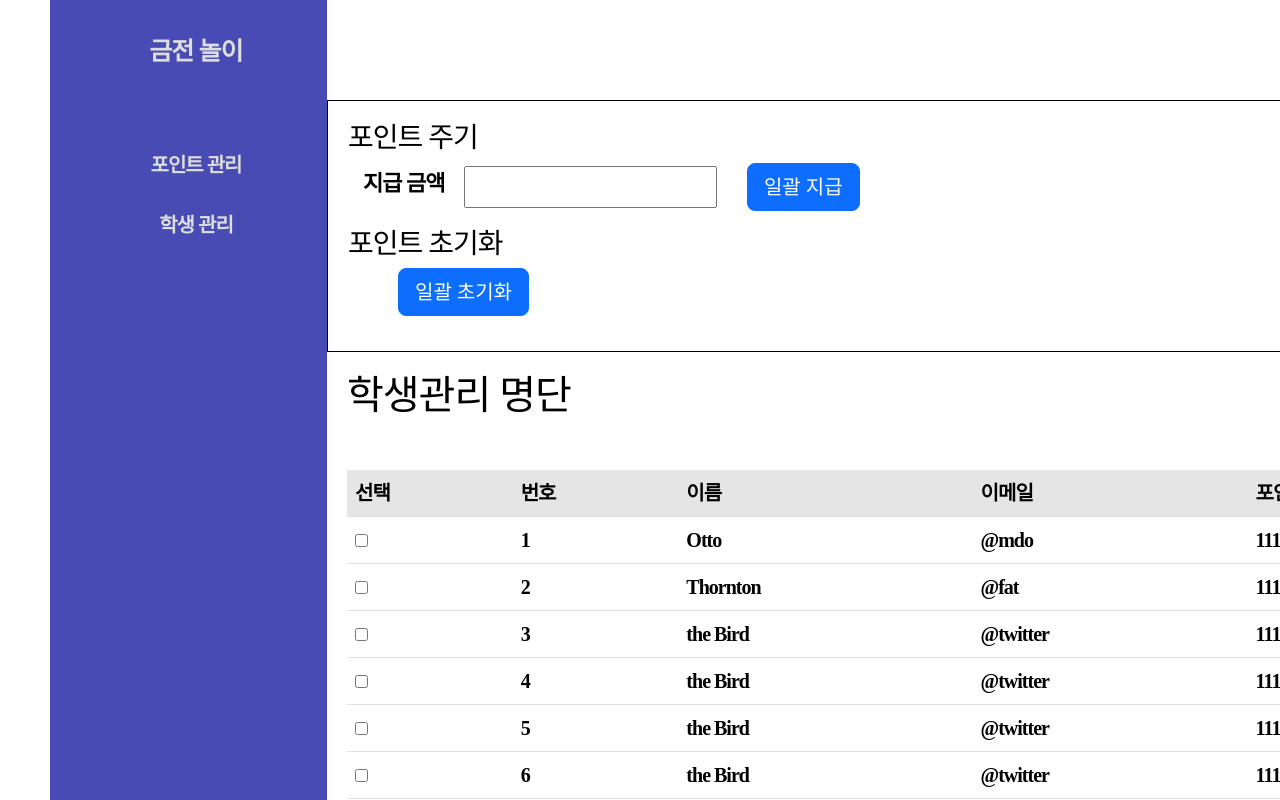
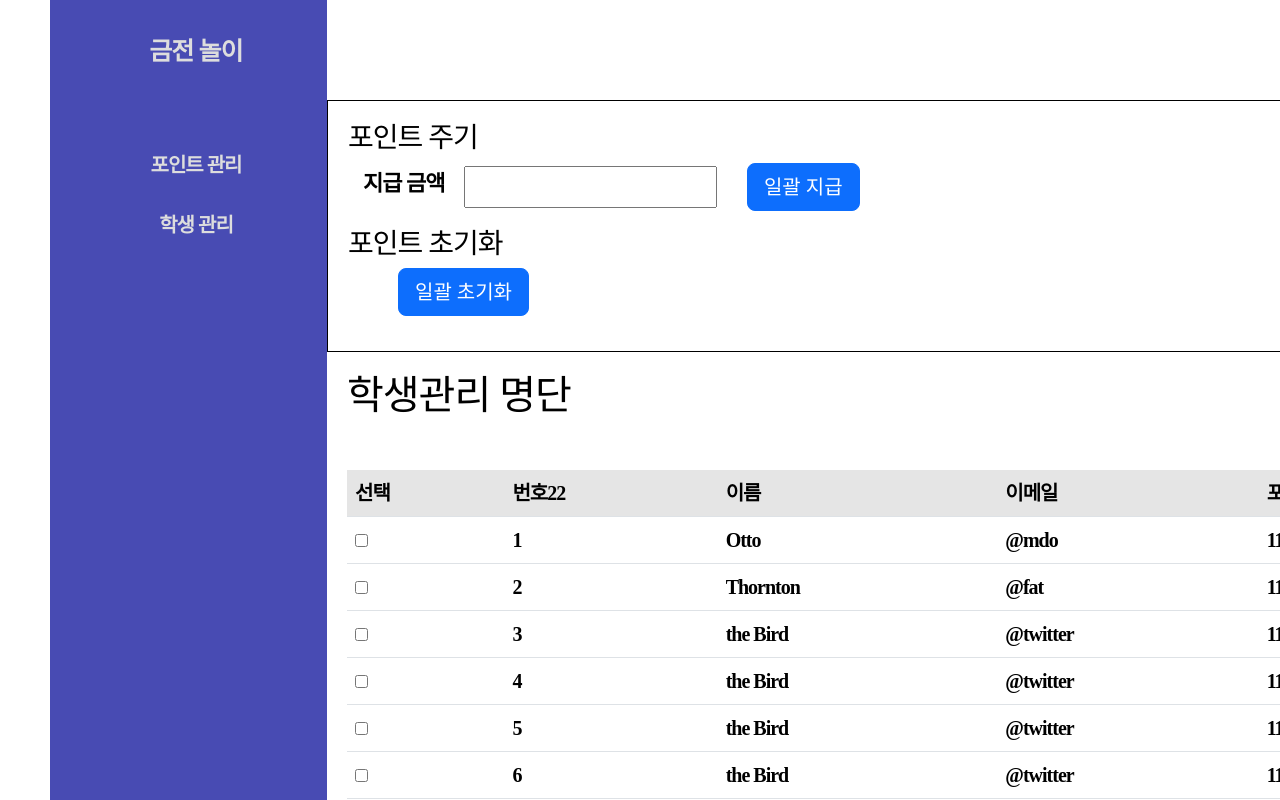
Before and after one commit to MoneyPlay-DigitalHanaro/front-end, a React (Create React App) app: page /admin in a window 1280 px wide. Shown: the top 800 px of the page. Built offline with nearby package versions, Linux system fonts and the light colour scheme; a web font is replaced by a local one.

Commit message:
Init : 초기설정

```diff
--- a/src/pages/admin/admin.js
+++ b/src/pages/admin/admin.js
@@ -31,7 +31,7 @@ function Admin() {
           <thead>
             <tr class="table-active">
               <th>선택</th>
-              <th>번호</th>
+              <th>번호22</th>
               <th>이름</th>
               <th>이메일</th>
               <th>포인트</th>
```
